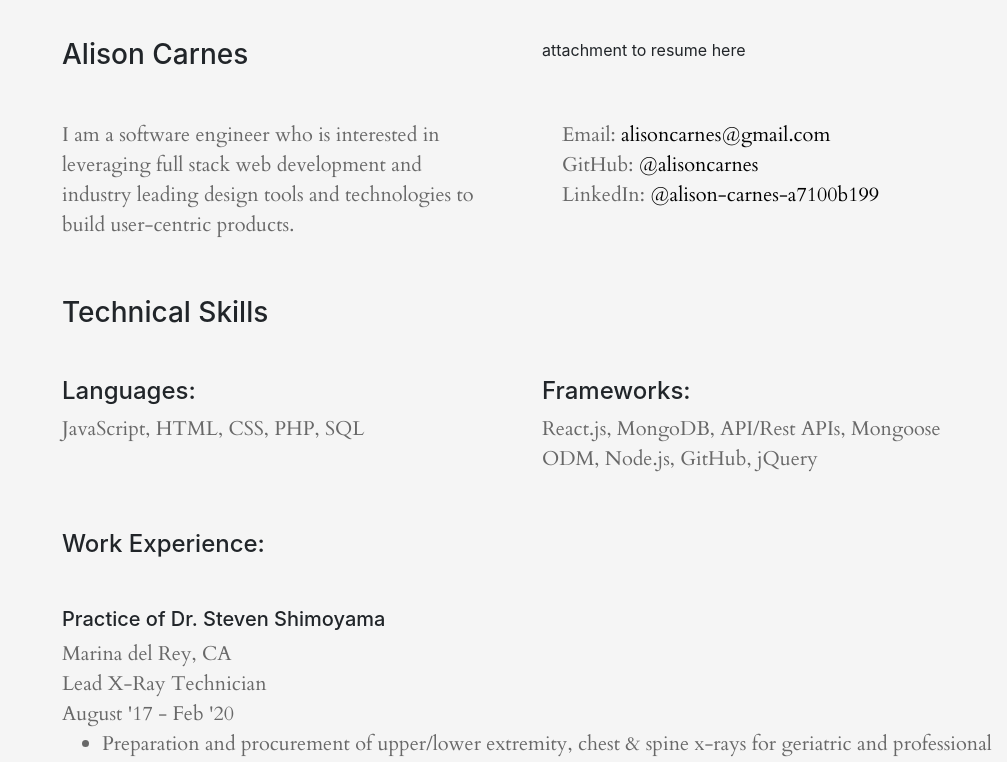
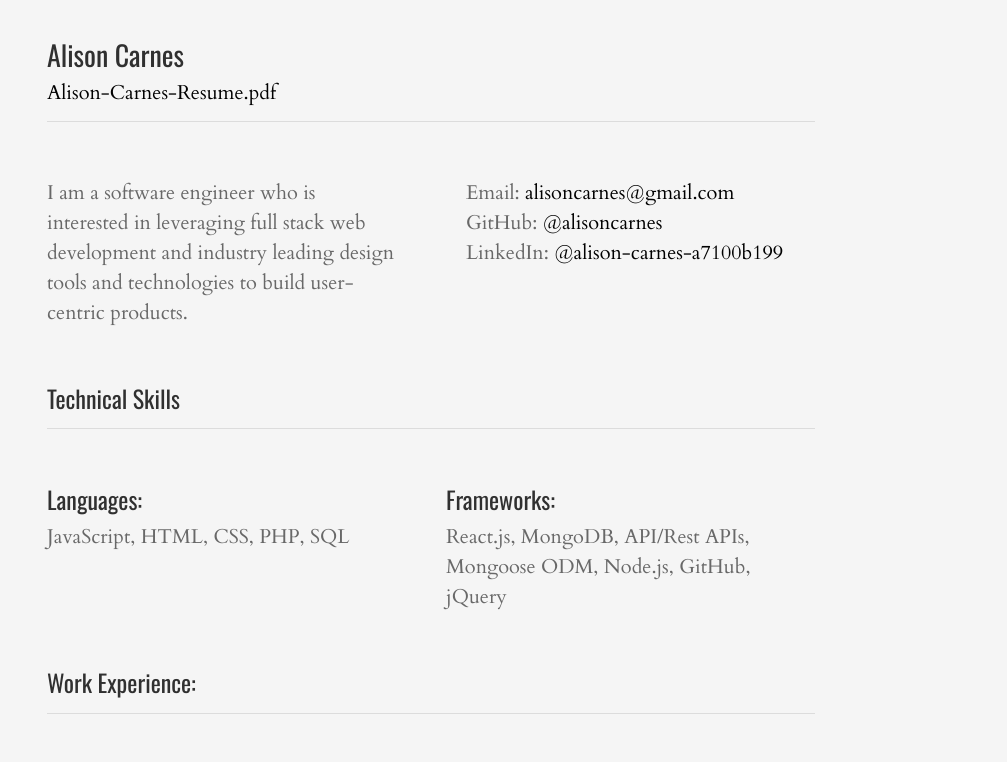
Before and after one commit to alisoncarnes/my-portfolio, a React (Create React App) app: page /resume in a window 1280 px wide. Shown: the part 680-1442 px from the top of the page, without its empty margins (273-1280 px from the left). Built offline with nearby package versions, Linux system fonts and the light colour scheme.

Commit message:
styled resume page

```diff
--- a/src/components/Resume.js
+++ b/src/components/Resume.js
@@ -3,17 +3,16 @@ import React, { Component } from 'react';
 class Resume extends Component {
   render() {
     return (
-        <div className="container">
+        <div className="custom-container container">
 
           <h2>Resume</h2>
             <div className="empty-div"/>
             <div className="row">
-              <div className="col">
-              <h3>Alison Carnes</h3>
-              </div>
-              <div className="col">
-              attachment to resume here
-              </div>
+            <div className="col">
+              <h3 className="title">Alison Carnes</h3>
+              <h5 className="link"><a href="https://drive.google.com/file/d/1akd2KWLQG2c9jIvWQB2AFaMnAkVLcwQU/view?usp=sharing" className="pdf-link">Alison-Carnes-Resume.pdf</a></h5>
+              <hr/>
+            </div>
             </div>
             <div className="empty-div"/>
             <div className="row">
@@ -28,23 +27,29 @@ class Resume extends Component {
               </div>
             </div>
             <div className="empty-div"/>
-            <h3>Technical Skills</h3>
+            <h4 className="title-sub">Technical Skills</h4>
+            <hr/>
             <div className="empty-div"/>
             <div className="row">
               <div className="col">
-              <h4>Languages:</h4>
-              <p>JavaScript, HTML, CSS, PHP, SQL</p>
+              <h4 className="title-sub">Languages:</h4>
+                <div className="resume-page">
+                  <p>JavaScript, HTML, CSS, PHP, SQL</p>
+                </div>
 
               </div>
               <div className="col">
-              <h4>Frameworks:</h4>
-              <p>React.js, MongoDB, API/Rest APIs, Mongoose ODM, Node.js, GitHub, jQuery</p>
+              <h4 className="title-sub">Frameworks:</h4>
+                <div className="resume-page">
+                  <p>React.js, MongoDB, API/Rest APIs, Mongoose ODM, Node.js, GitHub, jQuery</p>
+                </div>
               </div>
             </div>
             <div className="empty-div"/>
-            <h4>Work Experience:</h4>
+            <h4 className="title-sub">Work Experience:</h4>
+            <hr/>
             <div className="empty-div"/>
-            <h5>Practice of Dr. Steven Shimoyama</h5><p>
+            <h4 className="title-sub">Practice of Dr. Steven Shimoyama</h4><p>
             Marina del Rey, CA<br/>
             Lead X-Ray Technician<br/>
             August '17 - Feb '20<br/>
@@ -58,16 +63,18 @@ class Resume extends Component {
 
 
             <div className="empty-div"/>
-            <h4>Education:</h4>
+            <h4 className="title-sub">Education:</h4>
+            <hr/>
             <div className="empty-div"/>
 
-            <h5>General Assembly</h5>
+            <h4 className="title-sub">General Assembly</h4>
             <p>
             Award winning, industry leading software immersive program with a focus on HTML, CSS, JavaScript, PHP, modern front-end frameworks, back-end web applications and API development with modern programming languages and MVC, and consummation of third-party APIs. GA also focused on collaboration in teams using agile development workflow and widely accepted collaboration practices in Git/Github
             <br/><br/>
             <b>Software Engineering</b><br/>
             August '20 - Nov '20
             </p>
+
         </div>
     );
   }
--- a/src/index.css
+++ b/src/index.css
@@ -176,6 +176,31 @@ ion-icon {
   padding: 20px;
 }
 
+.container.custom-container {
+      padding: 0;
+      width: 60% !important;
+}
+
+.title{
+  font-family: 'Oswald', sans-serif;
+  color: #303030
+}
+
+.title-sub{
+  font-family: 'Oswald', sans-serif;
+  color: #303030
+}
+
+.pdf-link{
+  font-family: 'Cardo', serif;
+  color: #686868;
+
+}
+
+.link a{
+  color: #686868;
+}
+
 @media only screen and (max-width: 600px) {
   .navbar{
     text-transform: uppercase;
@@ -236,4 +261,13 @@ ion-icon {
     margin-left: 0 !important;
   }
 
+  .container.custom-container {
+        padding: 10px;
+        width: 100% !important;
+  }
+
+  .resume-page p{
+    text-align: center;
+  }
+
 }
```
Also changed, not shown: 1 other file (tests, documents, lock files or other folders).
